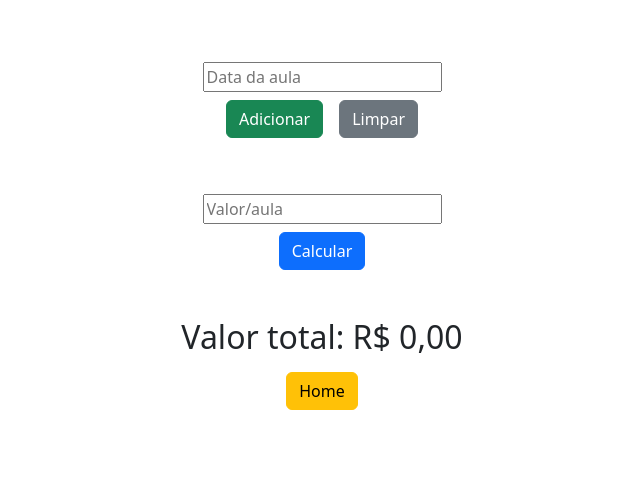
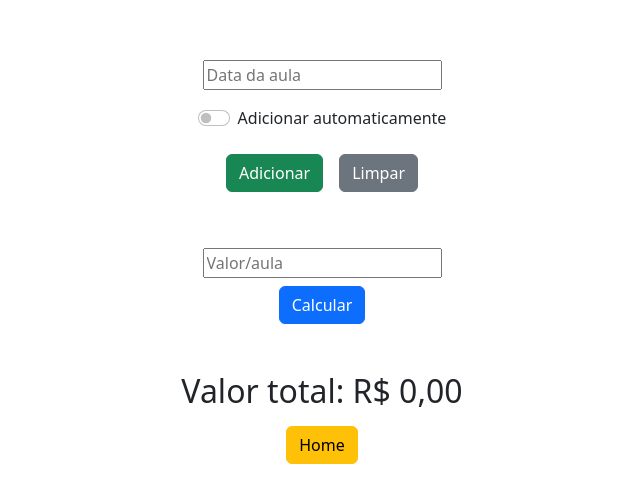
Before and after one commit to andremoraes98/fisio, a React (Create React App) app: page /calendar in a window 1280 px wide. Shown: the part 140-642 px from the top of the page, without its empty margins (318-958 px from the left). Built offline with nearby package versions, Linux system fonts and the light colour scheme.

Commit message:
style: adição automaticamente da data

```diff
--- a/src/pages/Calendar/Calendar.css
+++ b/src/pages/Calendar/Calendar.css
@@ -3,7 +3,7 @@
 }
 
 #calendar-content {
-  height: var(--calendar-height);
+  min-height: var(--calendar-height);
   margin-top: calc((100vh - var(--calendar-height)) / 2);
 }
 
@@ -31,3 +31,11 @@
   min-width: 200px;
   padding: 0;
 }
+
+#dates-container {
+  text-align: center;
+  margin-top: 10px;
+  border: solid 1px gray;
+  border-radius: 10px;
+  padding: 10px 0;
+}
--- a/src/pages/Calendar/index.tsx
+++ b/src/pages/Calendar/index.tsx
@@ -4,6 +4,7 @@ import DatePicker from 'react-datepicker';
 import 'react-datepicker/dist/react-datepicker.css';
 import './Calendar.css';
 import {useNavigate} from 'react-router-dom';
+import Form from 'react-bootstrap/Form';
 
 const Calendar: FC = () => {
 	const navigate = useNavigate();
@@ -12,6 +13,13 @@ const Calendar: FC = () => {
 	const [selectedDate, setSelectDate] = useState<Date | undefined>(undefined);
 	const [totalValue, setTotalValue] = useState<string>('R$ 0,00');
 	const [costPerClass, setCostPerClass] = useState<string>('');
+	const [addDateAutomatic, setAddDateAutomatic] = useState<boolean>(false);
+
+	const handleDateClose = () => {
+		if (addDateAutomatic) {
+			handleAddButtonClick();
+		}
+	};
 
 	const handleAddButtonClick = () => {
 		if (selectedDate) {
@@ -63,17 +71,29 @@ const Calendar: FC = () => {
 					onChange={(date: Date) => {
 						setSelectDate(date);
 					}}
+					onCalendarClose={handleDateClose}
 					dateFormat='dd/MM/yyyy'
 					isClearable
 					placeholderText='Data da aula'
 				/>
 			</div>
 
+			<Form.Check
+				type='switch'
+				label='Adicionar automaticamente'
+				className='m-3'
+				checked={addDateAutomatic}
+				onChange={() => {
+					setAddDateAutomatic(!addDateAutomatic);
+				}}
+			/>
+
 			<div>
 				<Button
 					onClick={handleAddButtonClick}
 					variant='success'
 					className='m-2'
+					disabled={addDateAutomatic}
 				>
 					Adicionar
 				</Button>
@@ -86,6 +106,13 @@ const Calendar: FC = () => {
 					Limpar
 				</Button>
 			</div>
+
+			{
+				dates.length !== 0 && (
+					<div id='dates-container'>
+						<p className='m-0'>
+					Datas selecionadas:
+						</p>
 
 						<ul
 							id='dates'
@@ -112,6 +139,9 @@ const Calendar: FC = () => {
 								))
 							}
 						</ul>
+					</div>
+				)
+			}
 
 			<input
 				id='cost-per-class'
```
Lines whose indentation alone changed are shown as unchanged.
